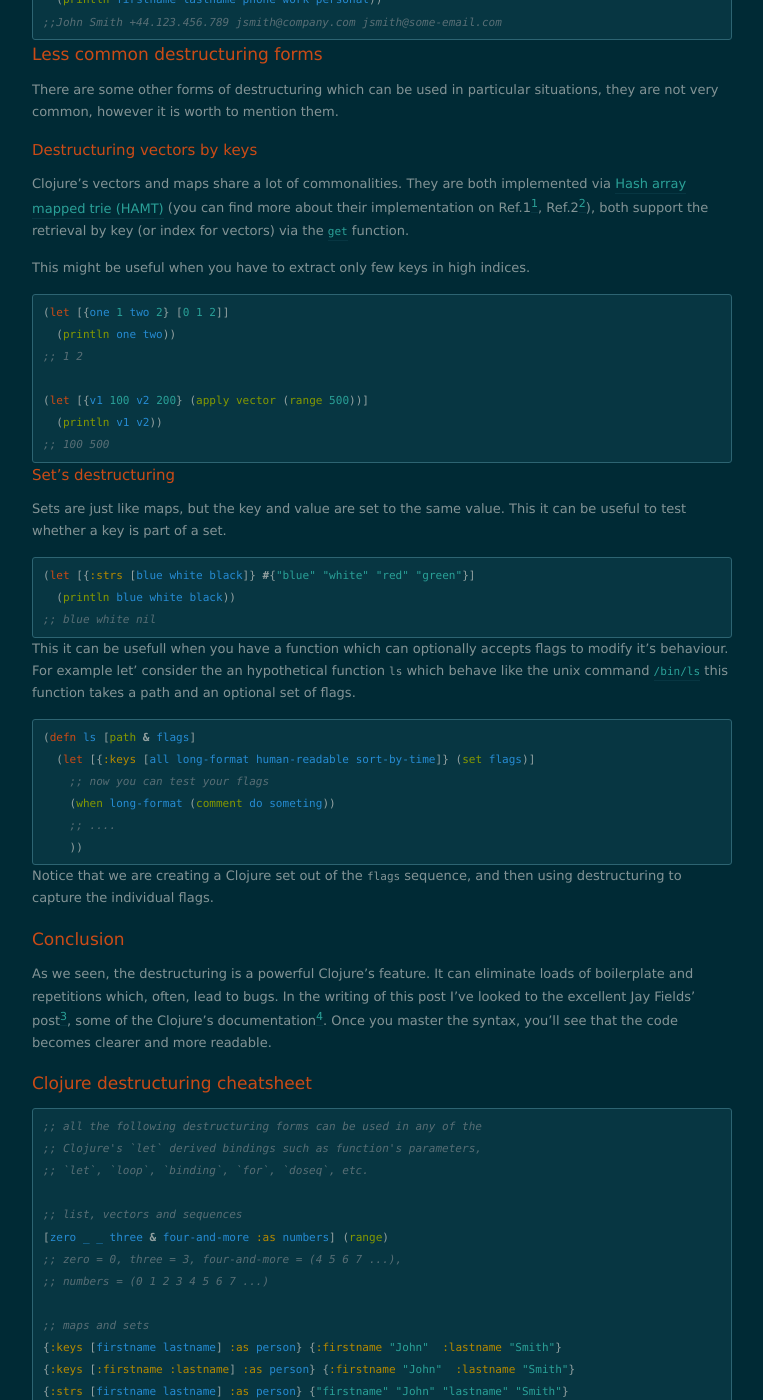
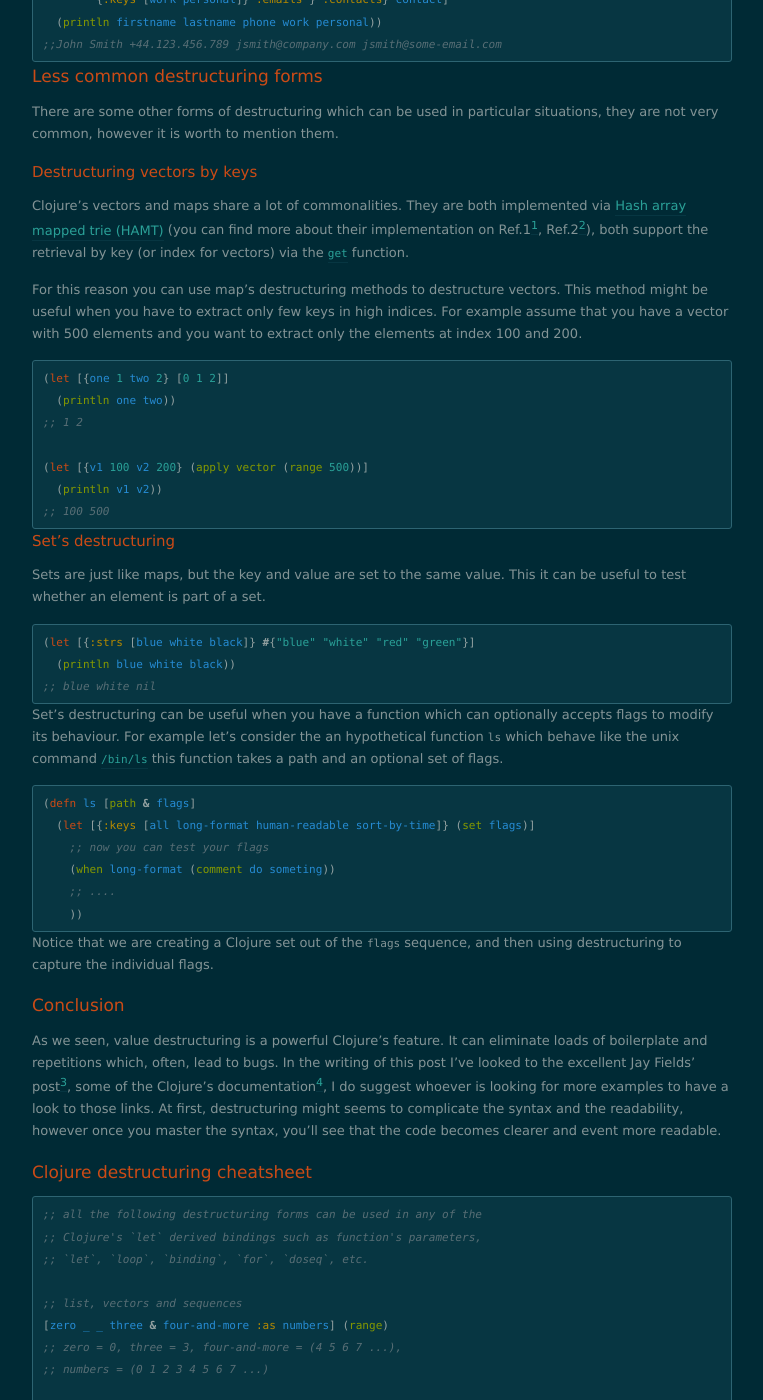
Before and after one commit to BrunoBonacci/brunobonacci.github.io, a Jekyll site: the page built from _posts/2014-11-09-clojure-complete-guide-to-destructuring.markdown, in a window 1280 px wide and 1400 px high, scrolled down 7027 px. Shown: the whole window, without its empty margins (258-1021 px from the left). Built offline with Jekyll 4.4.1, drawn with Linux system fonts in a browser that asks for light colours; nearby versions of some CDN libraries; comment, search, counter and statistics services are not loaded; some of the changed text lies outside the part shown.

Commit message:
Ditto and spelling fixes

```diff
--- a/_posts/2014-11-09-clojure-complete-guide-to-destructuring.markdown
+++ b/_posts/2014-11-09-clojure-complete-guide-to-destructuring.markdown
@@ -118,7 +118,8 @@ a placeholder for its value.
 ;;=> 3
 {% endhighlight %}
 
-If you wish capture the numbers from 4 to 9 as sequence you can do as follow.
+If you wish capture all the remaining values as a sequence, for example the numbers
+from 4 to 9, you need to add an ampersand (`&`) and a symbol to bind to.
 
 
 {% highlight Clojure %}
@@ -144,8 +145,9 @@ No need to say, maps in Clojure are everywhere. If you pass a map as a parameter
 or you return a map out of a function and you want to extract some of the map's field, then destructuring
 is what you are looking for.
 
-Let's go back to our current-position geohashing (first exmaple), if te function `current-position` rather than
-returning a vector of two elements returns a map, this is probably how you would write the code without destructuring.
+Let's go back to our geohashing of the current-position example (first exmaple),
+if the function `current-position` rather than returning a vector of two elements
+it returned a map, this is probably how you would write the code without destructuring.
 
 {% highlight Clojure %}
 (defn current-position []
@@ -158,8 +160,8 @@ returning a vector of two elements returns a map, this is probably how you would
 {% endhighlight %}
 
 
-Again, nothing wrong with this code, but there is a lot of boilerplate stuff. Think what would happen if you have to extract ten
-properties. For maps there are two ways of destructuring data.
+Again, nothing wrong with this code, but there is a lot of boilerplate stuff. Think what would happen if you have to extract ten properties.
+Maps have two ways to destructure data.
 
 
 {% highlight Clojure %}
@@ -230,11 +232,12 @@ as Clojure symbols. In this case you should use `:syms` instead of `:keys`
 
 ## Destructuring maps with default values
 
-The default values in map destructuring is a very powerful feature.
-Assume that you have that take in input your db configuration.
+Map destructuring with default values is a very powerful feature.
+Assume that you have function `connect-db` which takes as input
+a map with your db configuration.
 Typically there are a lot of parameters involved, assume that you want
 to be able to provide default for all or most of the values. One way would
-be to put the default values in a another map and merge the parameters with
+be to put the default values in a map and then merge the parameters with
 the default values. The destructuring offers an easier way to do this.
 
 {% highlight Clojure %}
@@ -326,7 +329,7 @@ function as follow:
 
 ## Destructuring maps as key-value pairs
 
-Even is maps aren't stricly speaking sequences, you can easily build a sequence out of a map. Once the sequence is build, the items are key-value pairs which can be destructured as any other sequence. This is very common when `mapping` over a map.
+Even if maps aren't stricly speaking sequences, you can easily build a sequence out of a map. Once the sequence is built, the items are key-value pairs which can be destructured as any other vector or list. This is very common when `mapping` over a map.
 
 {% highlight Clojure %}
 (def contact
@@ -416,7 +419,10 @@ Clojure's vectors and maps share a lot of commonalities. They are both implement
 both support the retrieval by key (or index for vectors)
 via the [`get`](https://clojuredocs.org/clojure.core/get) function.
 
-This might be useful when you have to extract only few keys in high indices.
+For this reason you can use map's destructuring methods to destructure vectors.
+This method might be useful when you have to extract only few keys in high indices.
+For example assume that you have a vector with 500 elements and you want to
+extract only the elements at index 100 and 200.
 
 {% highlight Clojure %}
 (let [{one 1 two 2} [0 1 2]]
@@ -432,7 +438,7 @@ This might be useful when you have to extract only few keys in high indices.
 ## Set's destructuring
 
 Sets are just like maps, but the key and value are set to the same value.
-This it can be useful to test whether a key is part of a set.
+This it can be useful to test whether an element is part of a set.
 
 {% highlight Clojure %}
 (let [{:strs [blue white black]} #{"blue" "white" "red" "green"}]
@@ -440,8 +446,8 @@ This it can be useful to test whether a key is part of a set.
 ;; blue white nil
 {% endhighlight %}
 
-This it can be usefull when you have a function which can optionally accepts flags
-to modify it's behaviour. For example let' consider the an hypothetical function `ls`
+Set's destructuring can be useful when you have a function which can optionally accepts flags
+to modify its behaviour. For example let's consider the an hypothetical function `ls`
 which behave like the unix command [`/bin/ls`](http://man7.org/linux/man-pages/man1/ls.1.html)
 this function takes a path and an optional set of flags.
 
@@ -459,11 +465,13 @@ and then using destructuring to capture the individual flags.
 
 # Conclusion
 
-As we seen, the destructuring is a powerful Clojure's feature. It can eliminate
+As we seen, value destructuring is a powerful Clojure's feature. It can eliminate
 loads of boilerplate and repetitions which, often, lead to bugs.
 In the writing of this post I've looked to the excellent Jay Fields' post[^3],
-some of the Clojure's documentation[^4]. Once you master the syntax, you'll see
-that the code becomes clearer and more readable.
+some of the Clojure's documentation[^4], I do suggest whoever is looking for more examples to have a look to those links.
+At first, destructuring might seems to complicate the syntax and the readability,
+however once you master the syntax, you'll see that the code becomes clearer
+and event more readable.
 
 # Clojure destructuring cheatsheet<a name="cheatsheet">&nbsp;</a>
 {% highlight Clojure %}
```
Also changed, not shown: other parts of _posts/2014-11-09-clojure-complete-guide-to-destructuring.markdown (+5 -5 lines).
